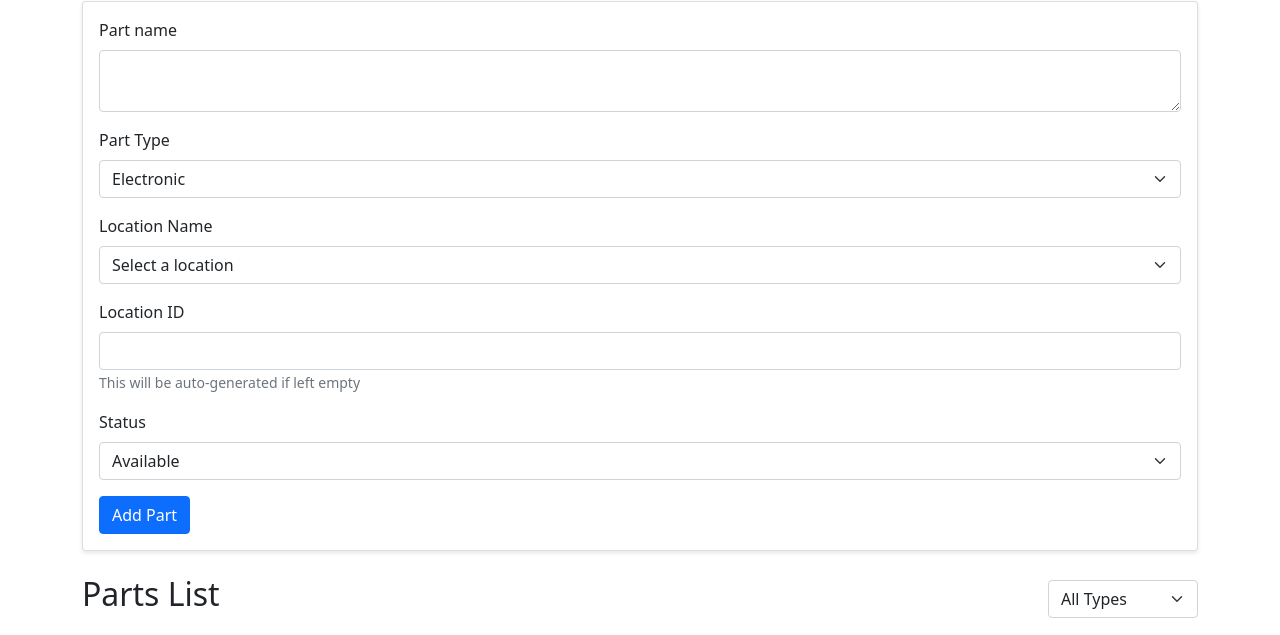
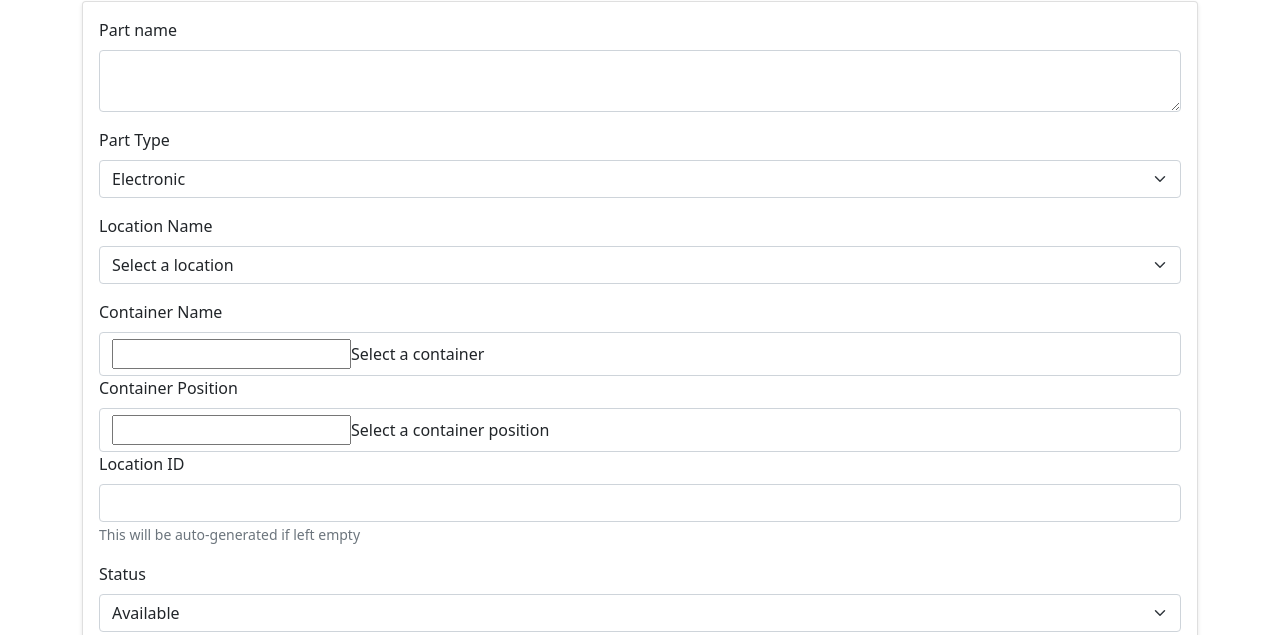
Before and after one commit to DrDangeru/NestJsPartOrganizer, a website: page public/index.html in a window 1280 px wide. Shown: the part 131-766 px from the top of the page. Drawn offline with nearby package versions, Linux system fonts and the light colour scheme; no server answers.

Commit message:
small updates

```diff
--- a/public/index.html
+++ b/public/index.html
@@ -44,6 +44,20 @@
                                     <option value="">Select a location</option>
                                 </select>
                             </div>
+
+                            <div class="mb-3">
+                                <label class="form-label">Container Name</label>
+                                <div class="form-control" id="containerName" required>
+                                    <input value="">Select a container</input>
+
+                            </div>
+                            <div class="mb-3">
+                                <label class="form-label">Container Position</label>
+                                <div class="form-control" id="containerPosition" required>
+                                    <input value="">Select a container position</input>
+
+                            </div>
+
                             <div class="mb-3">
                                 <label class="form-label">Location ID</label>
                                 <input type="text" class="form-control" id="locationId">
```
Also changed, not shown: 1 other file.
